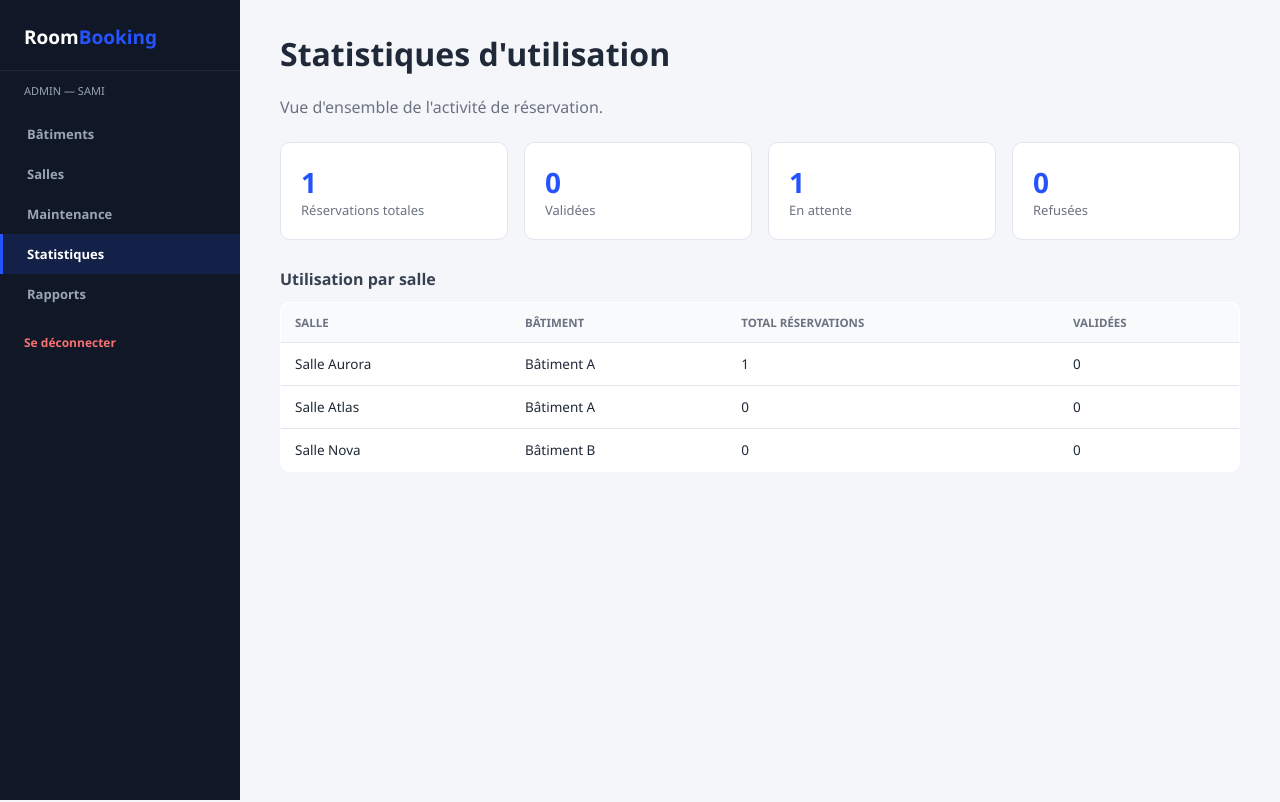
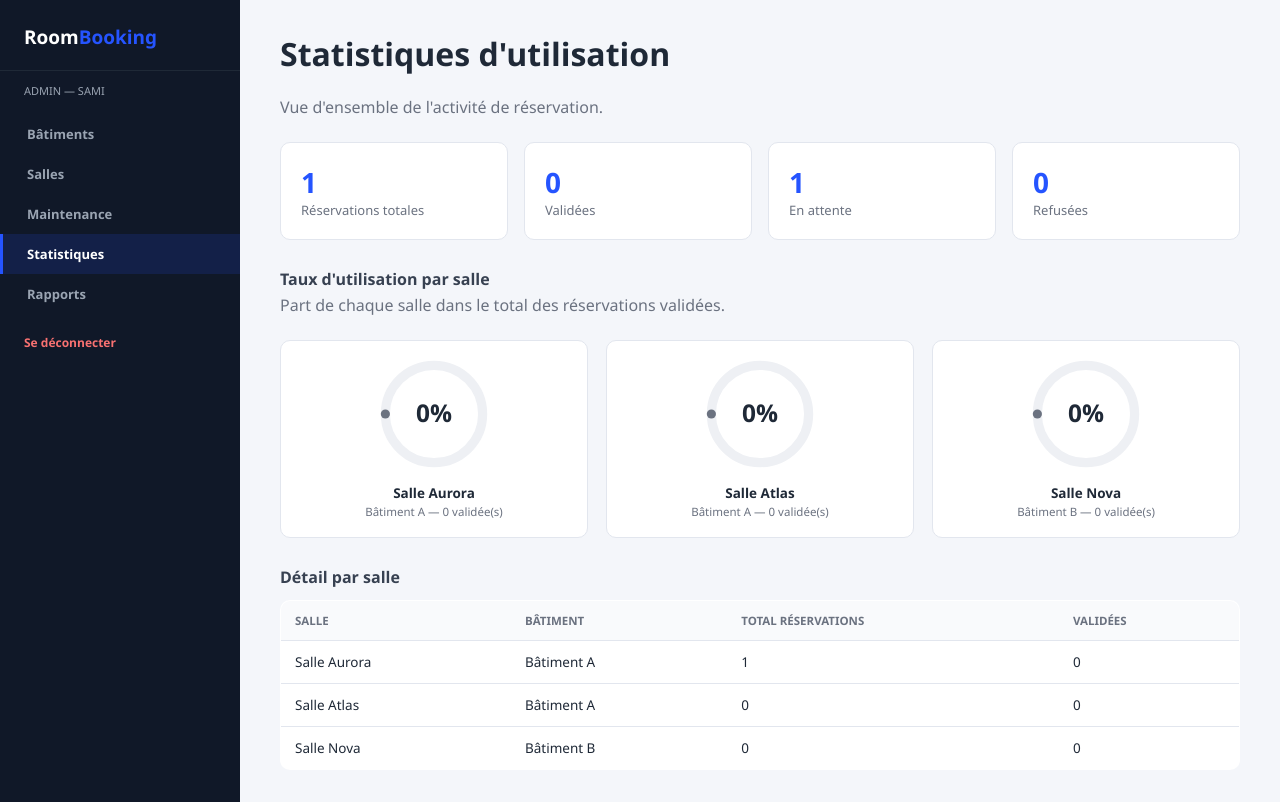
Before and after one commit to medaziz766/ReservationSalle, a PHP site: page /statistiques.php in a window 1280 px wide. Run offline with PHP 8.4, Linux system fonts and the light colour scheme; a user stored in the database is signed in; data comes from the database, SQL or seed files in the repository; tables that the repository leaves empty hold one stand-in row (values such as "Sample post"); some libraries are stand-ins or nearby versions.

Commit message:
metier fixé

```diff
--- a/Controller/ReservationController.php
+++ b/Controller/ReservationController.php
@@ -107,8 +107,8 @@ class ReservationController
         }
 
         $pdo = config::getConnexion();
-        $stmt = $pdo->prepare("INSERT INTO reservation (salle_id, utilisateur_id, objet, date_debut, date_fin, statut, date_creation)
-                                VALUES (:salle_id, :utilisateur_id, :objet, :date_debut, :date_fin, :statut, :date_creation)");
+        $stmt = $pdo->prepare("INSERT INTO reservation (salle_id, utilisateur_id, objet, date_debut, date_fin, statut, type_demande, date_creation)
+                                VALUES (:salle_id, :utilisateur_id, :objet, :date_debut, :date_fin, :statut, :type_demande, :date_creation)");
         $stmt->execute([
             'salle_id' => $r->getSalleId(),
             'utilisateur_id' => $r->getUtilisateurId(),
@@ -116,12 +116,14 @@ class ReservationController
             'date_debut' => $r->getDateDebut(),
             'date_fin' => $r->getDateFin(),
             'statut' => $r->getStatut(),
+            'type_demande' => $r->getTypeDemande() ?: 'Création',
             'date_creation' => $r->getDateCreation()
         ]);
         return true;
     }
 
-    // Modification / déplacement de réunion : vérifie à nouveau les conflits (hors la réservation elle-même)
+    // Modification / déplacement de réunion PAR LE GESTIONNAIRE (résolution de conflit) :
+    // n'affecte pas le statut, changement immédiat.
     public function updateReservation(Reservation $r)
     {
         if ($this->hasConflict($r->getSalleId(), $r->getDateDebut(), $r->getDateFin(), $r->getId())) {
@@ -138,6 +140,31 @@ class ReservationController
             'date_fin' => $r->getDateFin(),
             'id' => $r->getId()
         ]);
+        return true;
+    }
+
+    // Demande de modification PAR L'UTILISATEUR : vérifie les conflits, applique le changement,
+    // mais repasse la réservation en "En attente" pour re-validation par le Gestionnaire.
+    public function demanderModificationUtilisateur(Reservation $r)
+    {
+        if ($this->hasConflict($r->getSalleId(), $r->getDateDebut(), $r->getDateFin(), $r->getId())) {
+            return "Conflit : le nouveau créneau chevauche une autre réservation.";
+        }
+
+        $pdo = config::getConnexion();
+        $stmt = $pdo->prepare("UPDATE reservation SET objet=:objet, date_debut=:date_debut, date_fin=:date_fin,
+                                statut='En attente', type_demande='Modification' WHERE id=:id");
+        $stmt->execute([
+            'objet' => $r->getObjet(),
+            'date_debut' => $r->getDateDebut(),
+            'date_fin' => $r->getDateFin(),
+            'id' => $r->getId()
+        ]);
+
+        $updated = $this->getReservationById($r->getId());
+        if ($updated) {
+            Mailer::notifyDemandeModification($updated['user_email'], $updated['salle_nom'], $updated['date_debut'], $updated['date_fin']);
+        }
         return true;
     }
 
--- a/Helper/Mailer.php
+++ b/Helper/Mailer.php
@@ -42,6 +42,15 @@ class Mailer
         self::send($to, $subject, $message);
     }
 
+    public static function notifyDemandeModification($to, $nomSalle, $dateDebut, $dateFin)
+    {
+        $subject = "Demande de modification envoyée - $nomSalle";
+        $message = "<p>Bonjour,</p><p>Votre demande de modification pour la salle <strong>$nomSalle</strong>
+                     (nouveau créneau : du <strong>$dateDebut</strong> au <strong>$dateFin</strong>) a bien été
+                     enregistrée et est de nouveau en attente de validation par le gestionnaire.</p>";
+        self::send($to, $subject, $message);
+    }
+
     public static function notifyReservationValidee($to, $nomSalle, $dateDebut, $dateFin)
     {
         $subject = "Réservation validée - $nomSalle";
--- a/Model/Reservation.php
+++ b/Model/Reservation.php
@@ -9,8 +9,9 @@ class Reservation
     private $dateFin;
     private $statut;
     private $dateCreation;
+    private $typeDemande;
 
-    public function __construct($salleId, $utilisateurId, $objet, $dateDebut, $dateFin, $statut, $dateCreation, $id = null)
+    public function __construct($salleId, $utilisateurId, $objet, $dateDebut, $dateFin, $statut, $dateCreation, $id = null, $typeDemande = 'Création')
     {
         $this->id = $id;
         $this->salleId = $salleId;
@@ -20,6 +21,7 @@ class Reservation
         $this->dateFin = $dateFin;
         $this->statut = $statut;
         $this->dateCreation = $dateCreation;
+        $this->typeDemande = $typeDemande;
     }
 
     public function getId() { return $this->id; }
@@ -30,6 +32,7 @@ class Reservation
     public function getDateFin() { return $this->dateFin; }
     public function getStatut() { return $this->statut; }
     public function getDateCreation() { return $this->dateCreation; }
+    public function getTypeDemande() { return $this->typeDemande; }
 
     public function setId($id) { $this->id = $id; }
     public function setSalleId($salleId) { $this->salleId = $salleId; }
@@ -38,6 +41,7 @@ class Reservation
     public function setDateDebut($dateDebut) { $this->dateDebut = $dateDebut; }
     public function setDateFin($dateFin) { $this->dateFin = $dateFin; }
     public function setStatut($statut) { $this->statut = $statut; }
+    public function setTypeDemande($typeDemande) { $this->typeDemande = $typeDemande; }
 
     public function show()
     {
@@ -46,6 +50,7 @@ class Reservation
                 <tr><th>Début</th><td>{$this->dateDebut}</td></tr>
                 <tr><th>Fin</th><td>{$this->dateFin}</td></tr>
                 <tr><th>Statut</th><td>{$this->statut}</td></tr>
+                <tr><th>Type</th><td>{$this->typeDemande}</td></tr>
               </table>";
     }
 }
--- a/View/Back/assets/css/admin.css
+++ b/View/Back/assets/css/admin.css
@@ -199,6 +199,26 @@ form.admin-form textarea:focus{
   padding:8px 18px; background:var(--primary); color:#fff; border:none; border-radius:6px; font-weight:700; cursor:pointer;
 }
 
+/* Cercles de progression (taux d'utilisation par salle) */
+.progress-grid{
+  display:grid; grid-template-columns:repeat(auto-fit,minmax(160px,1fr));
+  gap:18px; margin-bottom:28px;
+}
+.progress-card{
+  background:var(--panel); border:1px solid var(--line); border-radius:var(--radius);
+  padding:18px; text-align:center;
+}
+.progress-circle{ width:110px; height:110px; margin:0 auto 10px; }
+.progress-circle .circle-bg{ fill:none; stroke:#eef0f4; stroke-width:3; }
+.progress-circle .circle{ fill:none; stroke:var(--primary); stroke-width:3; stroke-linecap:round;
+  transform:rotate(-90deg); transform-origin:50% 50%; transition:stroke-dasharray .4s ease; }
+.progress-circle .circle.low{ stroke:var(--text-dim); }
+.progress-circle .circle.mid{ stroke:var(--warning); }
+.progress-circle .circle.high{ stroke:var(--success); }
+.progress-circle .pct-text{ font-size:8px; font-weight:800; fill:var(--text); text-anchor:middle; }
+.progress-card .room-name{ font-weight:700; font-size:13.5px; margin-bottom:2px; }
+.progress-card .room-sub{ font-size:11.5px; color:var(--text-dim); }
+
 @media (max-width:800px){
   body{flex-direction:column;}
   .sidebar{width:100%; padding:14px 0;}
--- a/View/Back/demandes.php
+++ b/View/Back/demandes.php
@@ -28,9 +28,10 @@ $active = 'demandes';
     <p class="subtitle">Valider ou refuser les demandes en attente.</p>
 
     <table class="admin-table">
-        <tr><th>Salle</th><th>Bâtiment</th><th>Demandeur</th><th>Objet</th><th>Début</th><th>Fin</th><th>Actions</th></tr>
+        <tr><th>Type</th><th>Salle</th><th>Bâtiment</th><th>Demandeur</th><th>Objet</th><th>Début</th><th>Fin</th><th>Actions</th></tr>
         <?php foreach ($reservations as $r): ?>
         <tr>
+            <td><span class="badge <?= $r['type_demande'] === 'Modification' ? 'badge-warning' : 'badge-info' ?>"><?= htmlspecialchars($r['type_demande']) ?></span></td>
             <td><?= htmlspecialchars($r['salle_nom']) ?></td>
             <td><?= htmlspecialchars($r['batiment_nom']) ?></td>
             <td><?= htmlspecialchars($r['user_prenom'] . ' ' . $r['user_nom']) ?></td>
@@ -44,7 +45,7 @@ $active = 'demandes';
         </tr>
         <?php endforeach; ?>
         <?php if (empty($reservations)): ?>
-        <tr><td colspan="7">Aucune demande en attente.</td></tr>
+        <tr><td colspan="8">Aucune demande en attente.</td></tr>
         <?php endif; ?>
     </table>
 </div>
--- a/View/Back/rapports.php
+++ b/View/Back/rapports.php
@@ -43,6 +43,8 @@ function statutBadgeR($statut) {
 
     <p class="subtitle"><?= count($reservations) ?> réservation(s) trouvée(s) entre le <?= htmlspecialchars($dateDebut) ?> et le <?= htmlspecialchars($dateFin) ?>.</p>
 
+    <a class="btn-add" href="exportRapportPDF.php?dateDebut=<?= htmlspecialchars($dateDebut) ?>&dateFin=<?= htmlspecialchars($dateFin) ?>" target="_blank">⬇ Exporter en PDF</a>
+
     <table class="admin-table">
         <tr><th>Salle</th><th>Bâtiment</th><th>Début</th><th>Fin</th><th>Statut</th></tr>
         <?php foreach ($reservations as $r): ?>
--- a/View/Back/statistiques.php
+++ b/View/Back/statistiques.php
@@ -36,7 +36,29 @@ $active = 'statistiques';
         <div class="stat-card"><div class="num"><?= $totalRefusees ?></div><div class="label">Refusées</div></div>
     </div>
 
-    <h2 style="font-size:16px; color:#374151; margin-bottom:12px;">Utilisation par salle</h2>
+    <h2 style="font-size:16px; color:#374151; margin-bottom:12px;">Taux d'utilisation par salle</h2>
+    <p class="subtitle" style="margin-top:-8px;">Part de chaque salle dans le total des réservations validées.</p>
+    <div class="progress-grid">
+        <?php foreach ($stats as $s):
+            $pct = $totalValidees > 0 ? round(((int)$s['validees'] / $totalValidees) * 100) : 0;
+            $niveau = $pct >= 40 ? 'high' : ($pct >= 15 ? 'mid' : 'low');
+        ?>
+        <div class="progress-card">
+            <svg class="progress-circle" viewBox="0 0 36 36">
+                <path class="circle-bg" d="M18 2.0845 a 15.9155 15.9155 0 0 1 0 31.831 a 15.9155 15.9155 0 0 1 0 -31.831" />
+                <path class="circle <?= $niveau ?>" stroke-dasharray="<?= $pct ?>, 100" d="M18 2.0845 a 15.9155 15.9155 0 0 1 0 31.831 a 15.9155 15.9155 0 0 1 0 -31.831" />
+                <text x="18" y="20.5" class="pct-text"><?= $pct ?>%</text>
+            </svg>
+            <div class="room-name"><?= htmlspecialchars($s['nom']) ?></div>
+            <div class="room-sub"><?= htmlspecialchars($s['batiment_nom']) ?> — <?= (int)$s['validees'] ?> validée(s)</div>
+        </div>
+        <?php endforeach; ?>
+        <?php if (empty($stats)): ?>
+        <p>Aucune salle enregistrée pour le moment.</p>
+        <?php endif; ?>
+    </div>
+
+    <h2 style="font-size:16px; color:#374151; margin-bottom:12px;">Détail par salle</h2>
     <table class="admin-table">
         <tr><th>Salle</th><th>Bâtiment</th><th>Total réservations</th><th>Validées</th></tr>
         <?php foreach ($stats as $s): ?>
--- a/View/Front/mesReservations.php
+++ b/View/Front/mesReservations.php
@@ -45,7 +45,10 @@ function statutBadgeU($statut) {
 
 <section>
     <h2>Mes réservations</h2>
-    <p style="color:var(--text-dim);">Vous pouvez modifier ou annuler une réservation jusqu'à <?= DELAI_LIMITE_HEURES ?>h avant le début de la réunion.</p>
+    <?php if (($_GET['demande'] ?? '') === 'envoyee'): ?>
+    <p class="msg-success">Votre demande de modification a été envoyée et est de nouveau en attente de validation.</p>
+    <?php endif; ?>
+    <p style="color:var(--text-dim);">Vous pouvez modifier ou annuler une réservation jusqu'à <?= DELAI_LIMITE_HEURES ?>h avant le début de la réunion. Toute modification repasse la réservation en attente de validation.</p>
 
     <form class="filter-bar" method="GET" action="mesReservations.php">
         <select name="statut">
--- a/View/Front/updateReservationUser.php
+++ b/View/Front/updateReservationUser.php
@@ -30,9 +30,9 @@ if ($_SERVER['REQUEST_METHOD'] === 'POST') {
         null,
         $id
     );
-    $result = $controller->updateReservation($r);
+    $result = $controller->demanderModificationUtilisateur($r);
     if ($result === true) {
-        header("Location: mesReservations.php");
+        header("Location: mesReservations.php?demande=envoyee");
         exit;
     } else {
         $error = $result;
@@ -51,6 +51,7 @@ if ($_SERVER['REQUEST_METHOD'] === 'POST') {
 
 <section>
     <h2>Modifier ma réservation — <?= htmlspecialchars($data['salle_nom']) ?></h2>
+    <p style="color:var(--text-dim);">⚠️ Toute modification renvoie la réservation en statut <strong>« En attente »</strong> : elle devra être revalidée par le gestionnaire.</p>
 
     <?php if ($error): ?><p class="msg-error"><?= htmlspecialchars($error) ?></p><?php endif; ?>
 
--- a/sql/reservation_system.sql
+++ b/sql/reservation_system.sql
@@ -42,6 +42,7 @@ CREATE TABLE reservation (
     date_debut DATETIME NOT NULL,
     date_fin DATETIME NOT NULL,
     statut ENUM('En attente','Validée','Refusée','Annulée') NOT NULL DEFAULT 'En attente',
+    type_demande ENUM('Création','Modification') NOT NULL DEFAULT 'Création',
     date_creation DATETIME NOT NULL,
     FOREIGN KEY (salle_id) REFERENCES salle(id) ON DELETE CASCADE,
     FOREIGN KEY (utilisateur_id) REFERENCES utilisateur(id) ON DELETE CASCADE
```
Also changed, not shown: View/Back/exportRapportPDF.php (added, +110 -0 lines), README.md.
